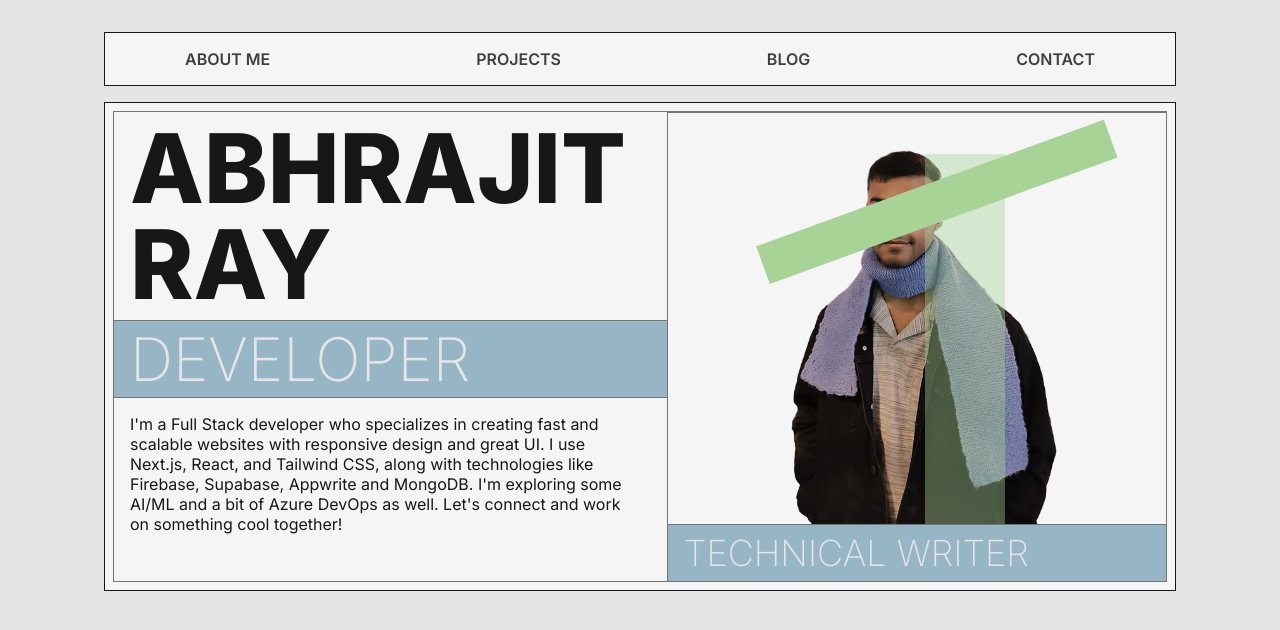
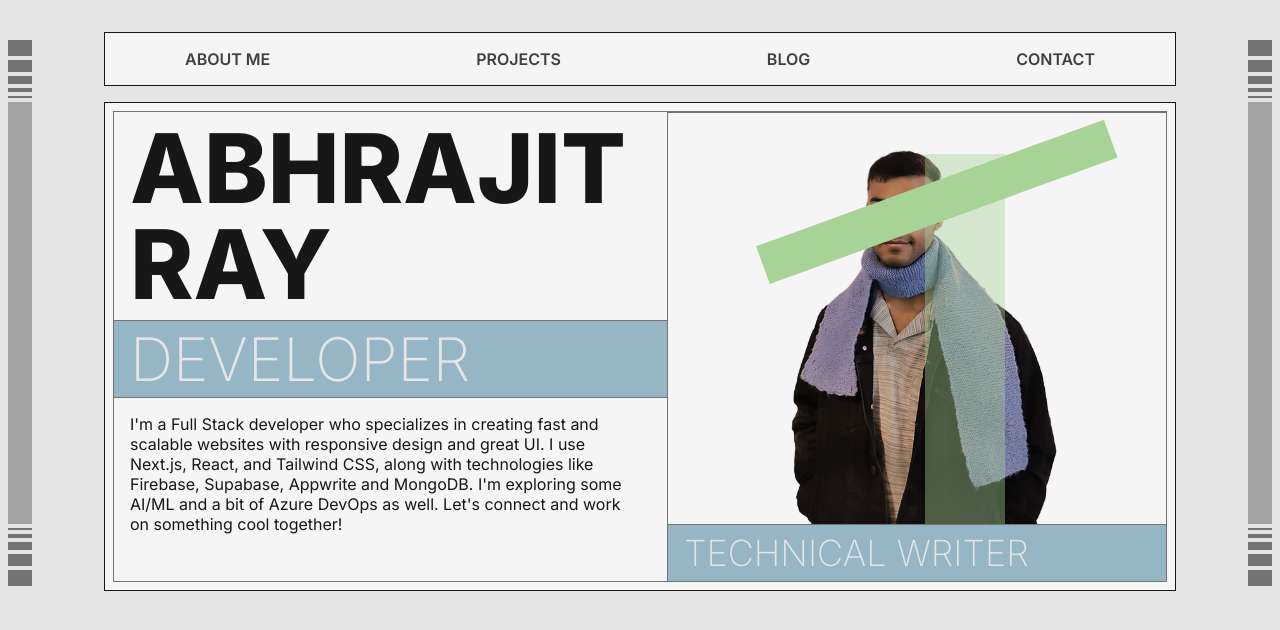
Before and after one commit to abhrajitray77/abhrajit-portfolio, a Next.js app: page / in a window 1280 px wide. Shown: the top 630 px of the page. Built offline with nearby package versions, Linux system fonts and the light colour scheme.

Commit message:
added side strips

```diff
--- a/app/layout.tsx
+++ b/app/layout.tsx
@@ -2,6 +2,7 @@ import type { Metadata } from "next";
 import { Inter } from "next/font/google";
 import "./globals.css";
 import Header from "@/components/Header";
+import SideStrips from "@/components/SideStrips";
 
 const inter = Inter({ subsets: ["latin"] });
 
@@ -18,10 +19,21 @@ export default function RootLayout({
   return (
     <html lang="en">
       <body className={inter.className}>
-        <header>
-          <Header />
-        </header>
-        {children}
+        <div className="flex">
+          <div className="hidden md:block">
+            <SideStrips />
+          </div>
+          <div className="flex-1">
+            <header>
+              <Header />
+            </header>
+            {children}
+          </div>
+
+          <div className="hidden md:block">
+            <SideStrips />
+          </div>
+        </div>
       </body>
     </html>
   );
--- /dev/null
+++ b/components/SideStrips.tsx
@@ -0,0 +1,27 @@
+import React from "react";
+
+const SideStrips = () => {
+  return (
+    <div className="flex flex-col my-10 h-[90%] w-6 mx-2 relative">
+      <div className="flex flex-col justify-between h-full space-y-1">
+        <div className="flex flex-col space-y-1">
+          <span className="bg-neutral-500 w-full h-4"></span>
+          <span className="bg-neutral-500 w-full h-3"></span>
+          <span className="bg-neutral-500 w-full h-2"></span>
+          <span className="bg-neutral-500 w-full h-1"></span>
+          <span className="bg-neutral-500 w-full h-[2px]"></span>
+        </div>
+        <span className="flex-1 bg-neutral-400 w-full h-full"></span>
+        <div className="flex flex-col space-y-1 rotate-180">
+          <span className="bg-neutral-500 w-full h-4"></span>
+          <span className="bg-neutral-500 w-full h-3"></span>
+          <span className="bg-neutral-500 w-full h-2"></span>
+          <span className="bg-neutral-500 w-full h-1"></span>
+          <span className="bg-neutral-500 w-full h-[2px]"></span>
+        </div>
+      </div>
+    </div>
+  );
+};
+
+export default SideStrips;
```
